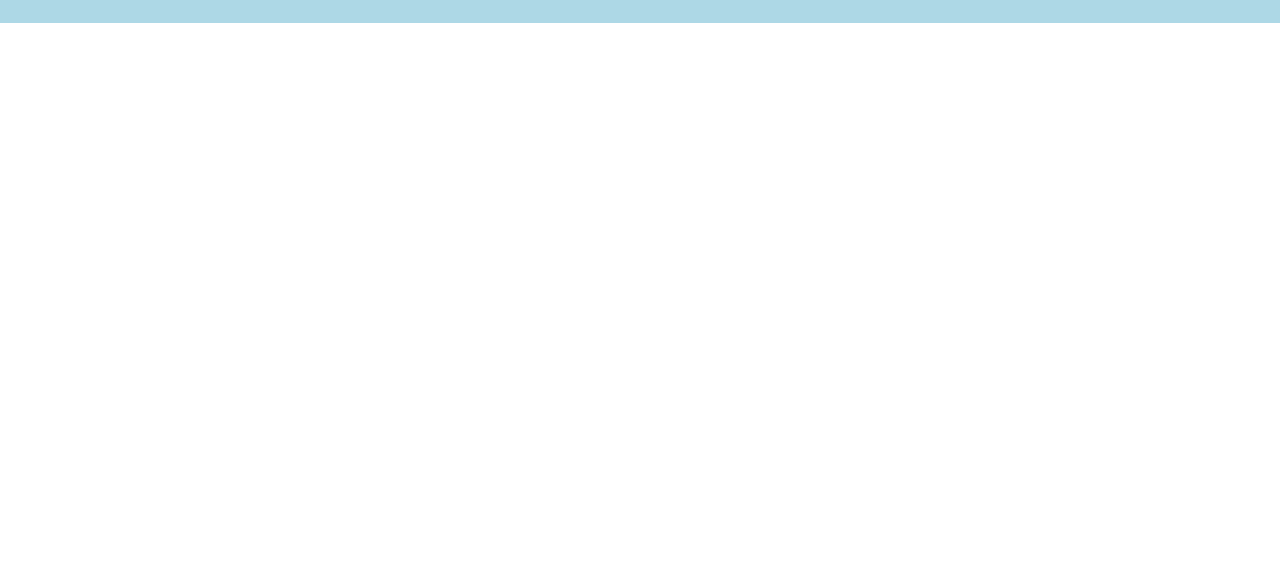
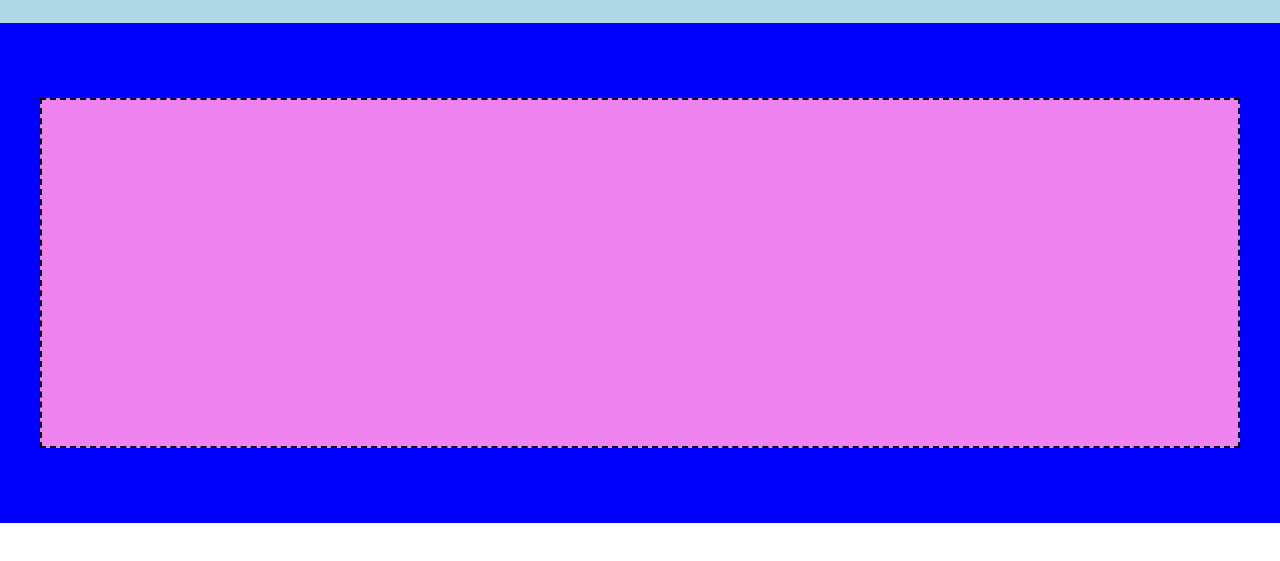
Before and after one commit to Rachele-Turtora/htmlcss-struttura-discord, a plain HTML site: page index.html in a window 1280 px wide. Shown: the part 77-638 px from the top of the page. Drawn offline with Linux system fonts and the light colour scheme.

Commit message:
[UPD] second container

```diff
--- a/css/style.css
+++ b/css/style.css
@@ -26,12 +26,14 @@
 
 .col-25{
     width: 25%;
-    border: 2px dashed black;
 }
 
 .col-50{
     width: 50%;
-    border: 2px dashed black;
+}
+
+.col-100{
+    width: 100%;
 }
 
 /* END LAYOUT CLASSES*/
@@ -50,8 +52,12 @@
     background-color: orange;
 }
 
-.bg-pink{
-    background-color: pink;
+.bg-violet{
+    background-color: violet;
+}
+
+.bg-blue{
+    background-color: blue;
 }
 
 .pd-10{
@@ -64,6 +70,18 @@
 
 .height-100{
     height: 100px;
+}
+
+.height-350{
+    height: 350px;
+}
+
+.height-500{
+    height: 500px;
+}
+
+.border{
+    border: 2px dashed black;
 }
 
 /* END UTILITY CLASSES */
--- a/index.html
+++ b/index.html
@@ -7,20 +7,30 @@
     <title>Discord</title>
 </head>
 <body>
+    <!-- FIRST CONTAINER -->
     <div class="background bg-lightblue">
         <div class="container d-flex align-center height-100">
             <div class="row d-flex">
-                <div class="col-25 bg-orange">
+                <div class="col-25 bg-orange border">
                     <p class="logo pd-10 font-20">logo</p>
                 </div>
-                <div class="col-50 bg-orange">
+                <div class="col-50 bg-orange border">
                     <p class="link pd-10 font-20">link link link link link</p>
                 </div>
-                <div class="col-25 bg-orange">
+                <div class="col-25 bg-orange border">
                     <p class="login pd-10 font-20">login</p>
                 </div>
             </div>
         </div>
     </div>
+
+    <!-- SECOND CONTAINER -->
+    <div class="background bg-blue">
+        <div class="container d-flex align-center height-500">
+            <div class="row d-flex height-350">
+                <div class="col-100 bg-violet border"></div>
+            </div>
+        </div>
+    </div>
 </body>
 </html>
```
